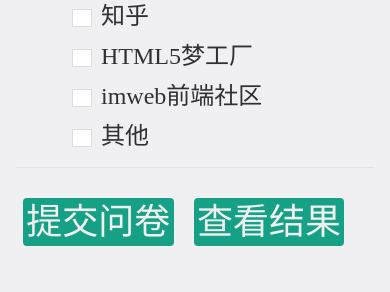
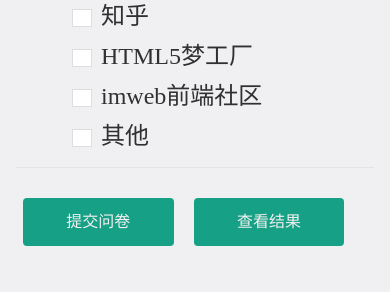
Before and after one commit to HappyFedClub/FedSurvey, a PHP site: page / in a window 390 px wide. Shown: the part 5191-5483 px from the top of the page. Run offline with PHP 8.4, Linux system fonts and the light colour scheme; some libraries are stand-ins or nearby versions; some web fonts are replaced.

Commit message:
modify q

```diff
--- a/q/css/css.css
+++ b/q/css/css.css
@@ -293,7 +293,7 @@
     display: inline-block;
     border-radius: 4px;
     position: relative;
-    font-size: 1.5em;
+    font-size: 1.5rem;
     -webkit-transition: all 0.7s ease;
     transition: all 0.7s ease;
 }
@@ -369,6 +369,9 @@
     .list {
         padding-left: 3rem;
     }
+    .result .button {
+        font-size: 1rem;
+    }
     #progress {
         width: 4rem;
         height: 4rem;
```
